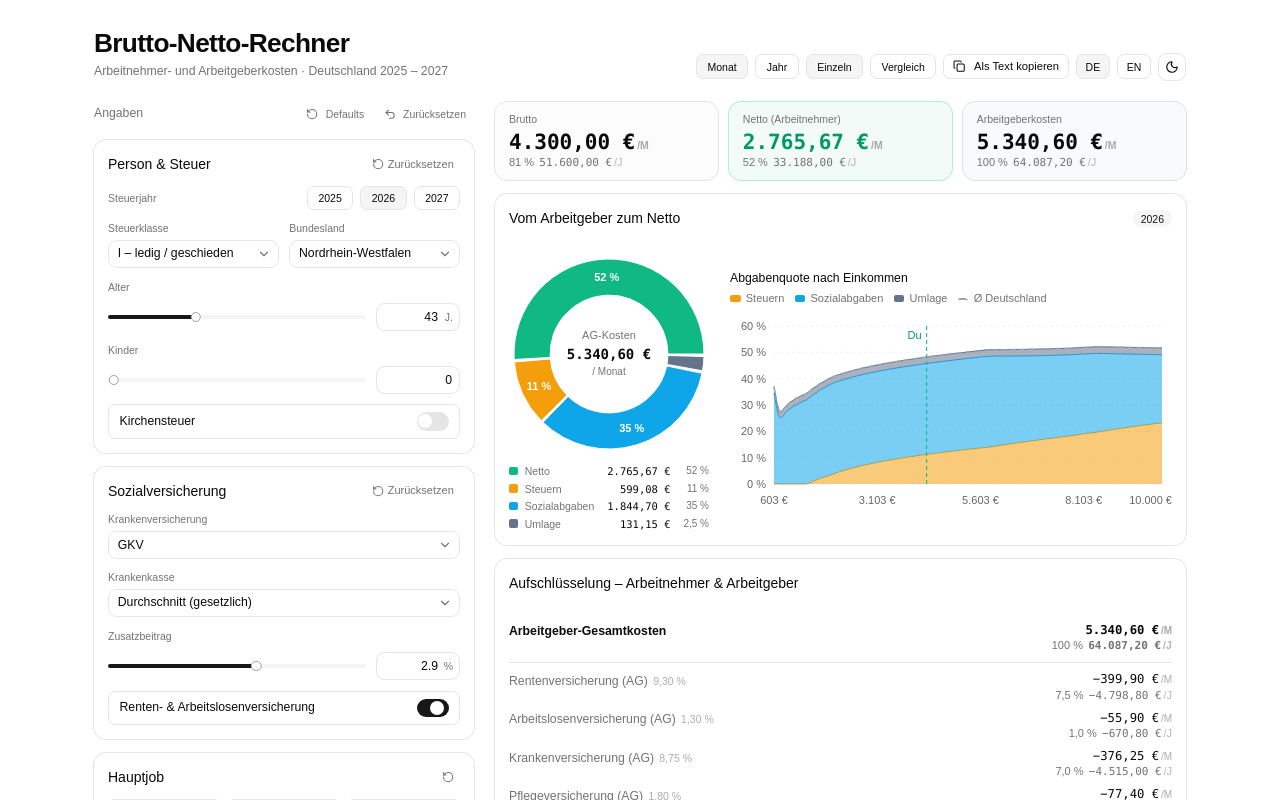
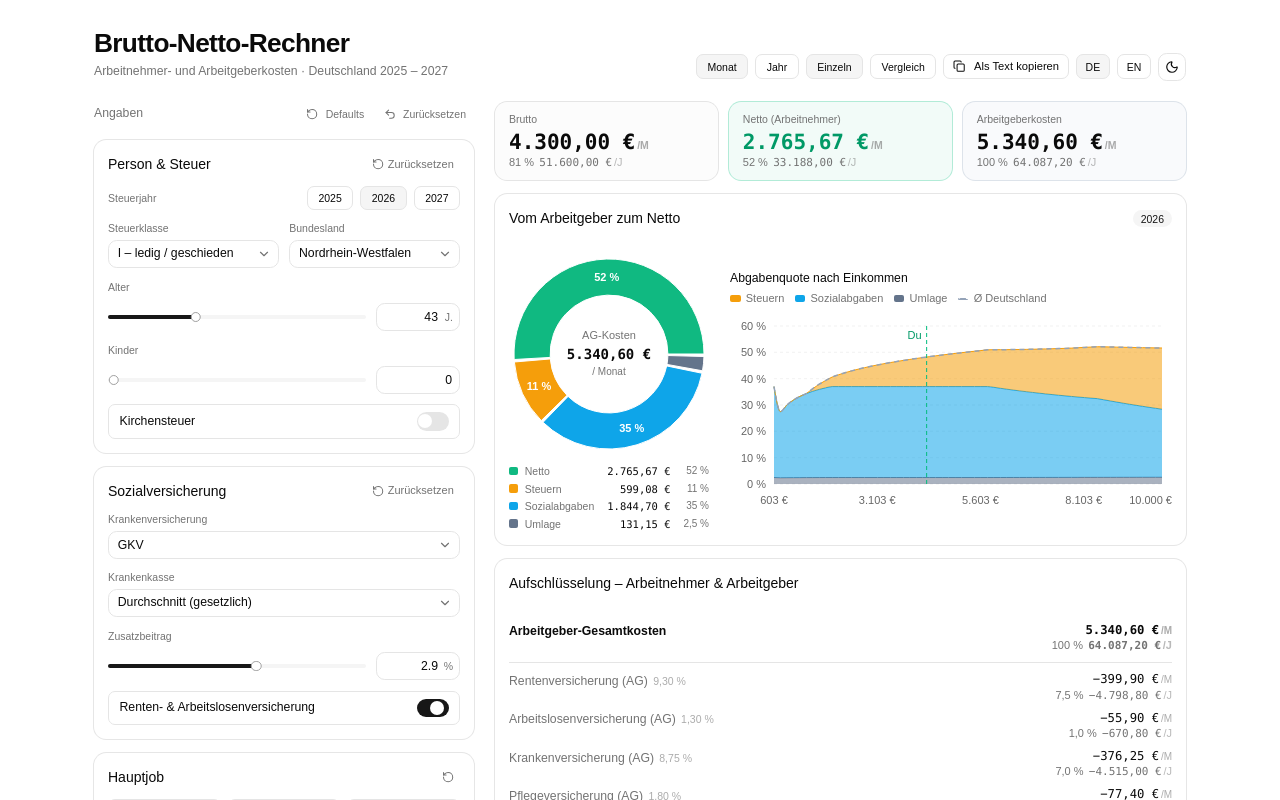
Before and after one commit to 1cedsoda/brutto-netto, a React (Vite) app: page / in a window 1280 px wide. Shown: the top 800 px of the page. Built offline with nearby package versions, Linux system fonts and the light colour scheme.

Commit message:
Abgabenquote: Umlage unten, Sozialabgaben, Steuern oben

```diff
--- a/src/components/calc/ProgressionChart.tsx
+++ b/src/components/calc/ProgressionChart.tsx
@@ -180,7 +180,7 @@ export function ProgressionChart({ scenarioKey }: { scenarioKey: ScenarioKey })
                     </span>
                     <span className="font-mono font-medium tabular-nums">
                       {formatShare(Number(value), 100)}
-                      {name === "umlage" && (
+                      {name === "steuern" && (
                         <span className="ml-2 font-sans text-foreground">
                           Σ {formatShare(Number(item?.payload?.rate ?? 0), 100)}
                         </span>
@@ -213,7 +213,7 @@ export function ProgressionChart({ scenarioKey }: { scenarioKey: ScenarioKey })
             dot={false}
             isAnimationActive={false}
           />
-          {(["steuern", "sozial", "umlage"] as const).map((k) => (
+          {(["umlage", "sozial", "steuern"] as const).map((k) => (
             <Area
               key={k}
               dataKey={k}
```
